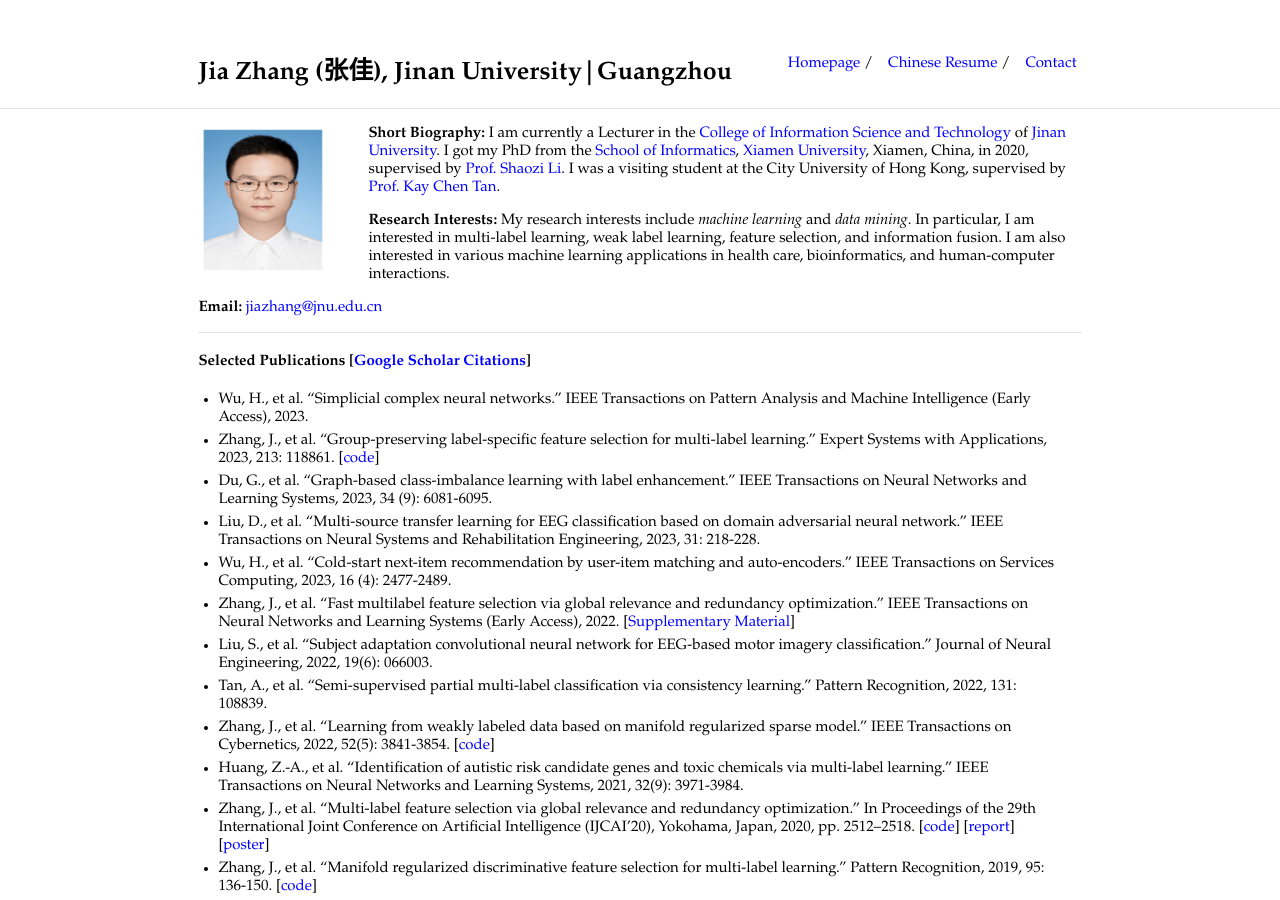
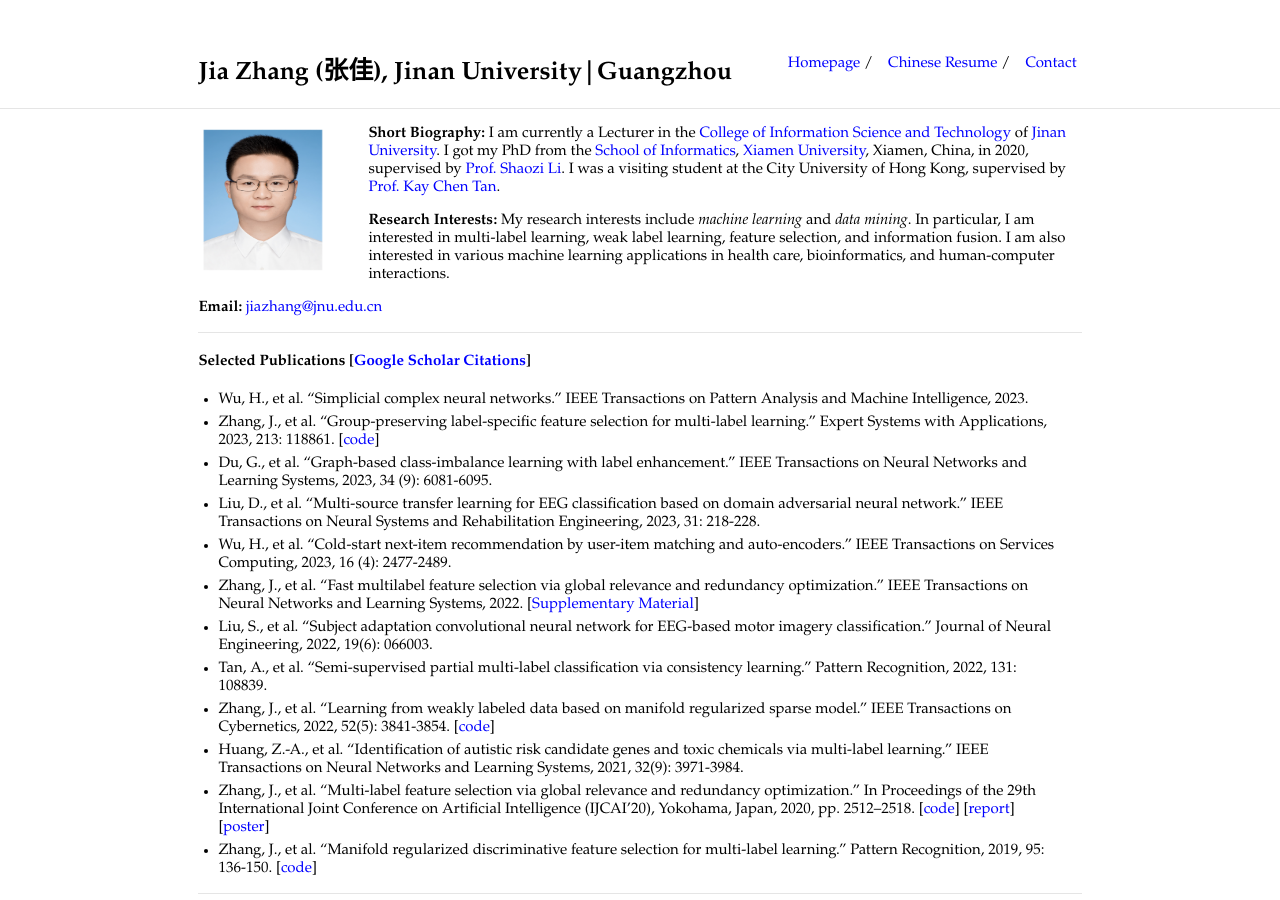
Before and after one commit to jiazhang-ml/jiazhang-ml.github.io, a Jekyll site: the page built from index.md, in a window 1280 px wide and 900 px high. Built offline with Jekyll 4.4.1, drawn with Linux system fonts in a browser that asks for light colours.

Commit message:
Update index.md

```diff
--- a/index.md
+++ b/index.md
@@ -15,12 +15,12 @@ layout: default
 
 #### Selected Publications [[Google Scholar Citations](https://scholar.google.com.hk/citations?user=yBaTk-gAAAAJ&hl=en)]
 
-* Wu, H., et al. "Simplicial complex neural networks." IEEE Transactions on Pattern Analysis and Machine Intelligence (Early Access), 2023.
+* Wu, H., et al. "Simplicial complex neural networks." IEEE Transactions on Pattern Analysis and Machine Intelligence, 2023.
 * Zhang, J., et al. "Group-preserving label-specific feature selection for multi-label learning." Expert Systems with Applications, 2023, 213: 118861. [[code](https://codeocean.com/capsule/1281687/tree/v1)]
 * Du, G., et al. "Graph-based class-imbalance learning with label enhancement." IEEE Transactions on Neural Networks and Learning Systems, 2023, 34 (9): 6081-6095.
 * Liu, D., et al. "Multi-source transfer learning for EEG classification based on domain adversarial neural network." IEEE Transactions on Neural Systems and Rehabilitation Engineering, 2023, 31: 218-228.
 * Wu, H., et al. "Cold-start next-item recommendation by user-item matching and auto-encoders." IEEE Transactions on Services Computing, 2023, 16 (4): 2477-2489.
-* Zhang, J., et al. "Fast multilabel feature selection via global relevance and redundancy optimization." IEEE Transactions on Neural Networks and Learning Systems (Early Access), 2022. [[Supplementary Material](SM-GRROfast.pdf)]
+* Zhang, J., et al. "Fast multilabel feature selection via global relevance and redundancy optimization." IEEE Transactions on Neural Networks and Learning Systems, 2022. [[Supplementary Material](SM-GRROfast.pdf)]
 * Liu, S., et al. "Subject adaptation convolutional neural network for EEG-based motor imagery classification." Journal of Neural Engineering, 2022, 19(6): 066003.
 * Tan, A., et al. "Semi-supervised partial multi-label classification via consistency learning." Pattern Recognition, 2022, 131: 108839.
 * Zhang, J., et al. "Learning from weakly labeled data based on manifold regularized sparse model." IEEE Transactions on Cybernetics, 2022, 52(5): 3841-3854. [[code](MSWL-master.zip)]
```
